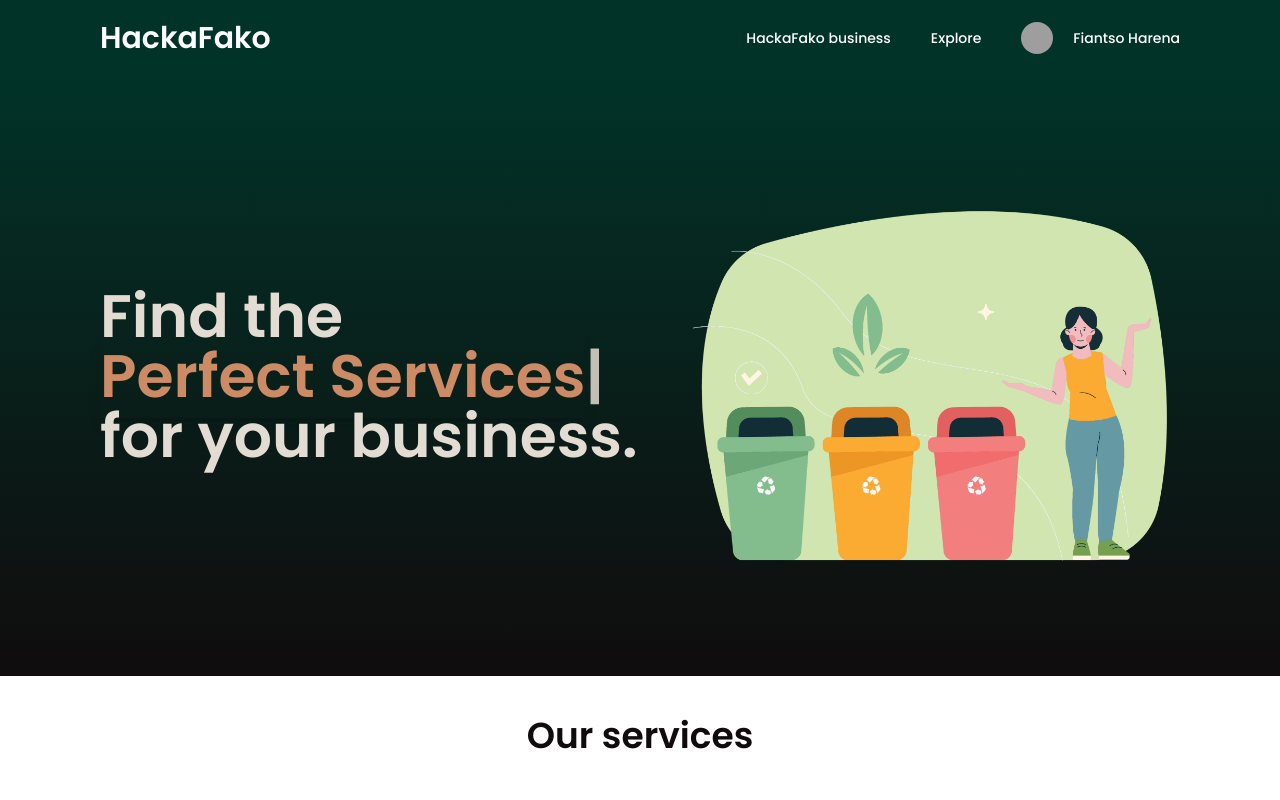
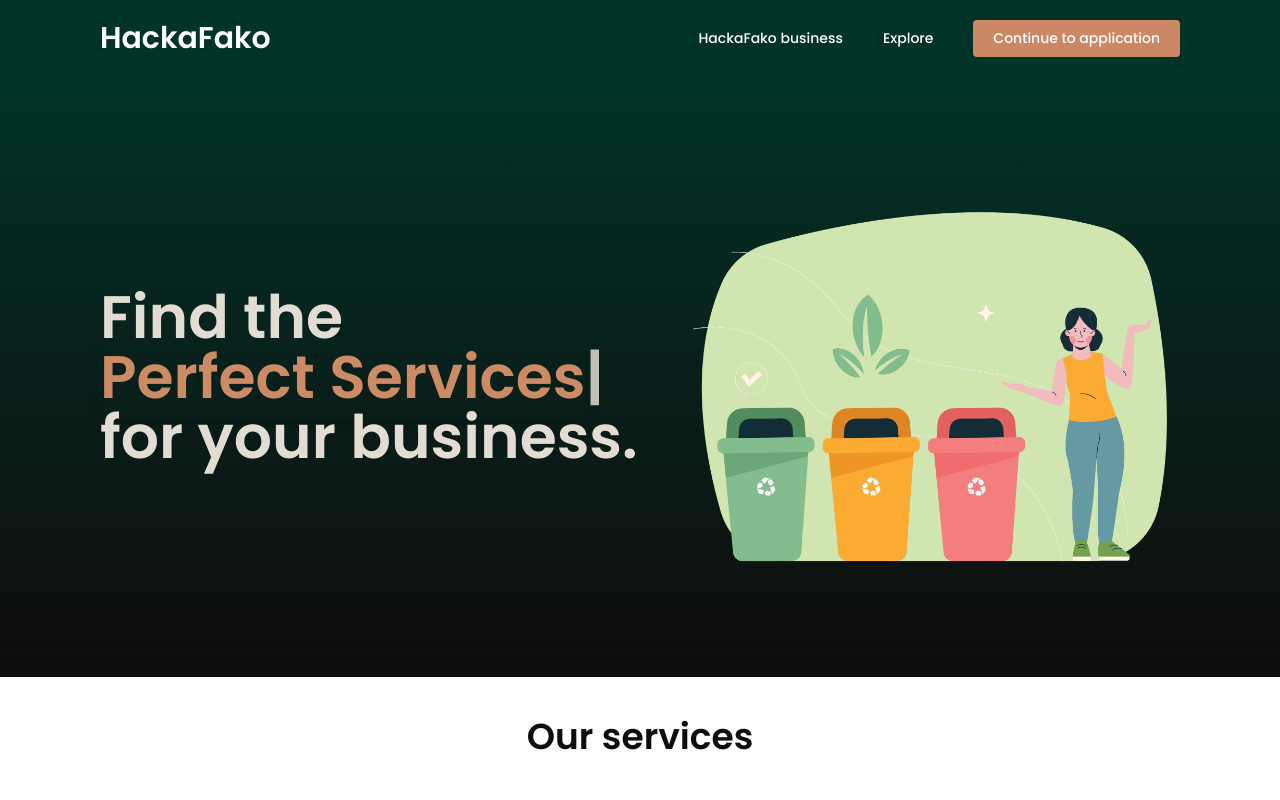
Before and after one commit to Bits-Bobs/hackathon-ui, a React (Vite) app: page / in a window 1280 px wide. Shown: the top 800 px of the page. Built offline with nearby package versions, Linux system fonts and the light colour scheme; grey boxes are pictures that could not be loaded; the HTML template or start-up script is replaced by a standard one.

Commit message:
fix: admin redirection

```diff
--- a/src/components/Navbar.tsx
+++ b/src/components/Navbar.tsx
@@ -1,14 +1,9 @@
-import { Button } from './Button.tsx';
-import { useState } from 'react';
 import { Link, useLocation } from 'react-router-dom';
 
-import { ProfileAvatar } from '../assets';
 import { useScrollActive } from '../hooks';
-import { currentUser } from '../lib';
 
 export const Navbar = () => {
   const active = useScrollActive();
-  const [open, setOpen] = useState(false);
   const { pathname } = useLocation();
 
   const navbarClassName = `sticky top-0 z-[999] w-full ${active || pathname !== '/home' ? 'bg-[#013328]' : 'bg-[#013328]'} transition-all duration-200 ease-in-out`;
@@ -22,38 +17,7 @@ export const Navbar = () => {
         <div className='flex items-center gap-10 text-[14px] font-medium text-white'>
           <Link to={'/'}>HackaFako business</Link>
           <Link to={'/'}>Explore</Link>
-
-          {!currentUser?.isAdmin && (
-            <>
-              <Button>Sign in</Button>
-            </>
-          )}
-
-          {currentUser?.isAdmin && (
-            <div className='relative flex cursor-pointer items-center gap-5' onClick={() => setOpen(!open)}>
-              <img src={ProfileAvatar} alt='avatar' className='h-8 w-8 rounded-full object-cover' />
-              <span>{currentUser?.username}</span>
-              {open && (
-                <div className='absolute right-0 top-[50px] flex w-[200px] flex-col gap-2 rounded-lg border border-gray-300 bg-white p-5 font-normal'>
-                  <Link className='text-[12px] text-gray-500' to={'/'}>
-                    Something 1
-                  </Link>
-                  <Link className='text-[12px] text-gray-500' to={'/'}>
-                    Something 2
-                  </Link>
-                  <Link className='text-[12px] text-gray-500' to={'/'}>
-                    Something 3
-                  </Link>
-                  <Link className='text-[12px] text-gray-500' to={'/'}>
-                    Something 4
-                  </Link>
-                  <Link className='text-[12px] text-gray-500' to={'/'}>
-                    Something 5
-                  </Link>
-                </div>
-              )}
-            </div>
-          )}
+          <Link to={import.meta.env.VITE_HACKATRANO_DASHBOARD} className='rounded bg-[#CC8865] px-5 py-2'>Continue to application</Link>
         </div>
       </div>
     </nav>
```
